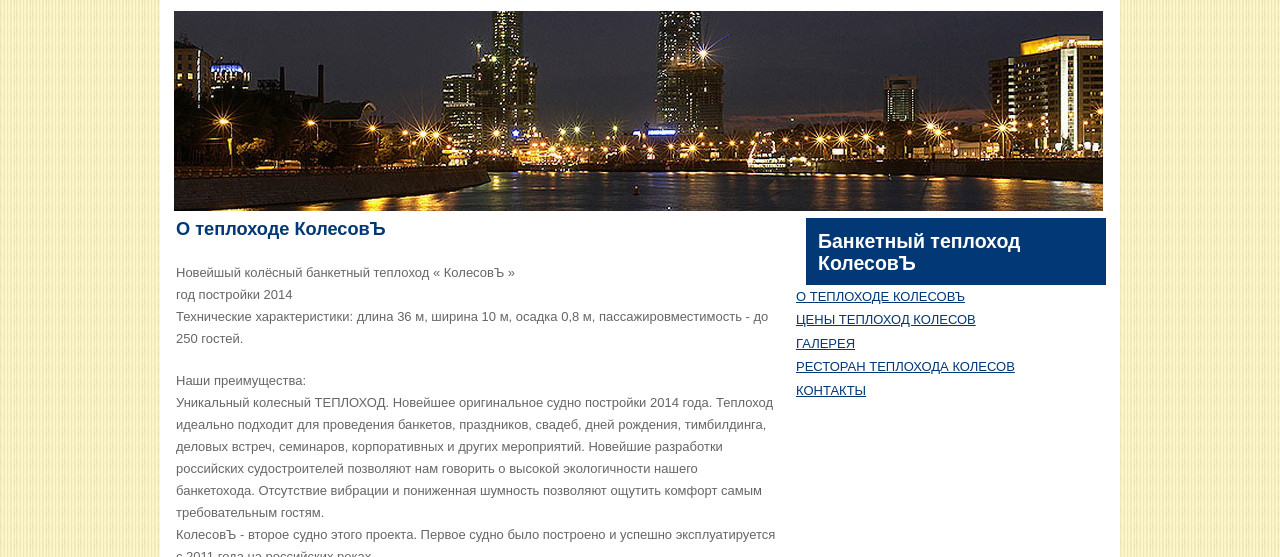
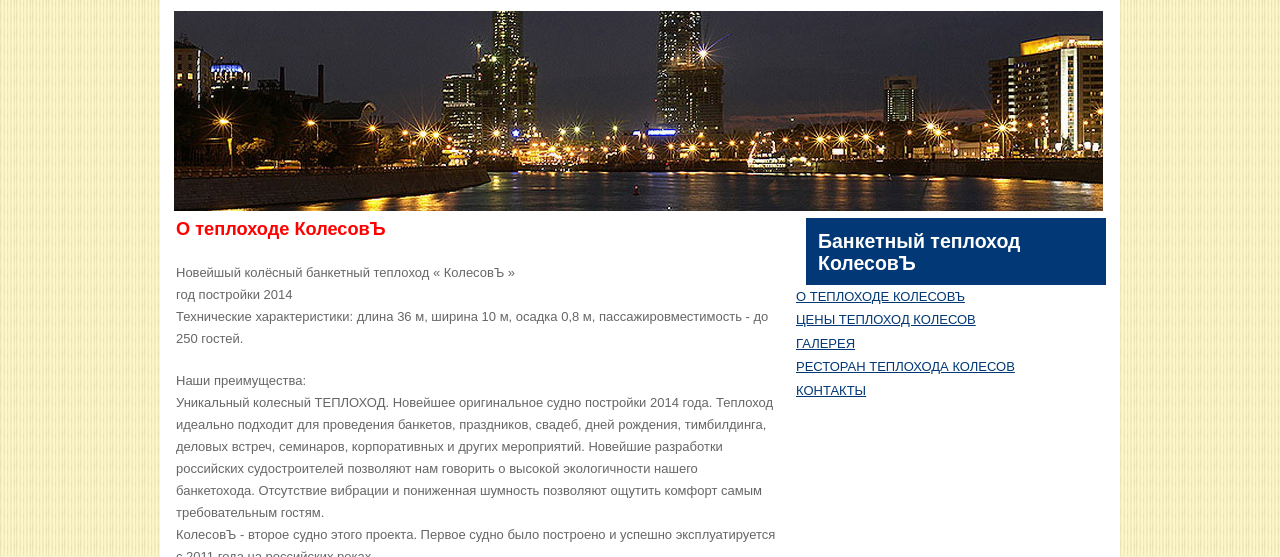
Before and after one commit to reder18/mine_sprite, a plain HTML site: page index.html in a window 1280 px wide. Shown: the part 243-800 px from the top of the page. Drawn offline with Linux system fonts and the light colour scheme.

Commit message:
change color h2 to red

```diff
--- a/css/style.css
+++ b/css/style.css
@@ -91,7 +91,7 @@ body{
 
 .text h2{
 	font-size: 1.4em;
-	color: #023875;
+	color: red;
 }
 
 
```
